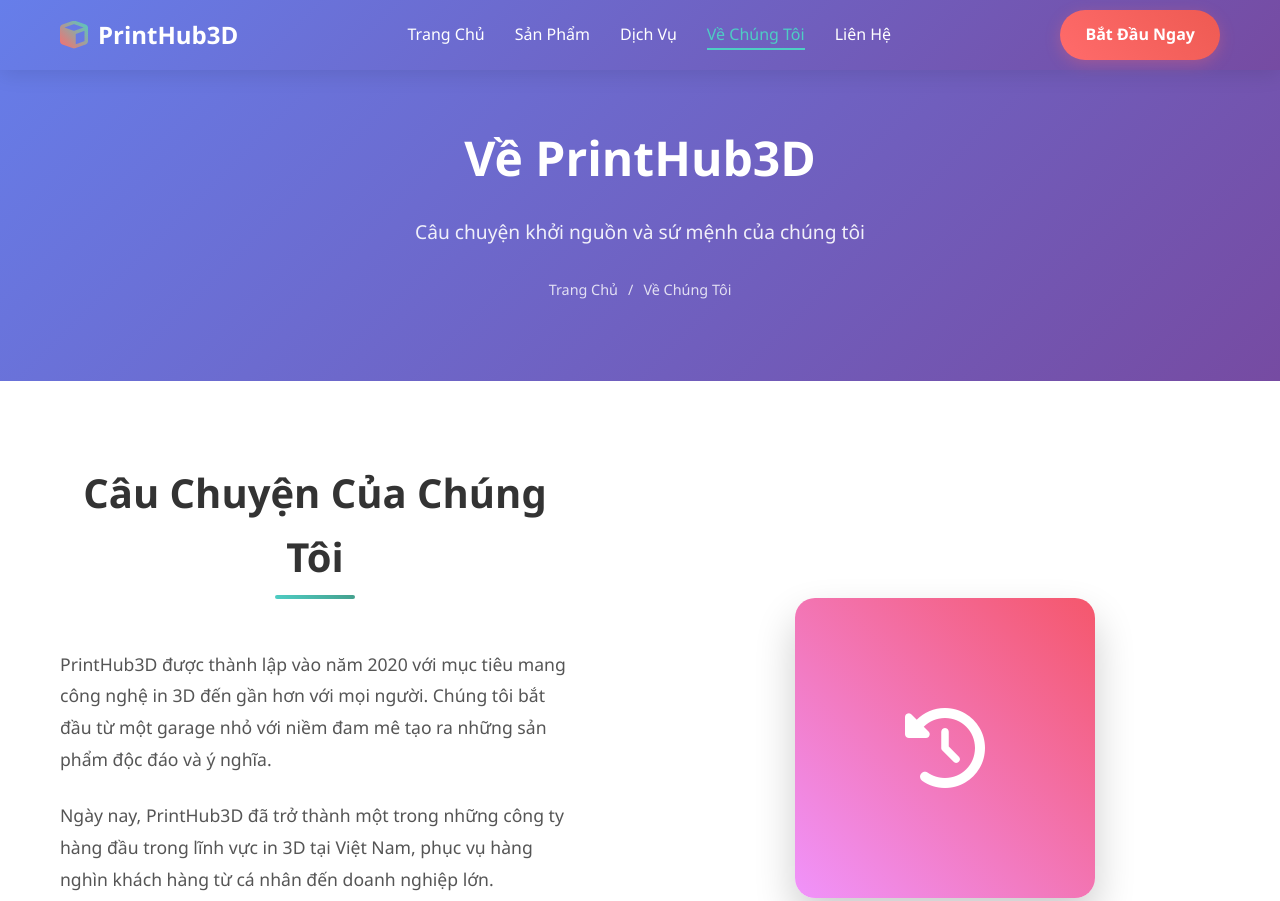
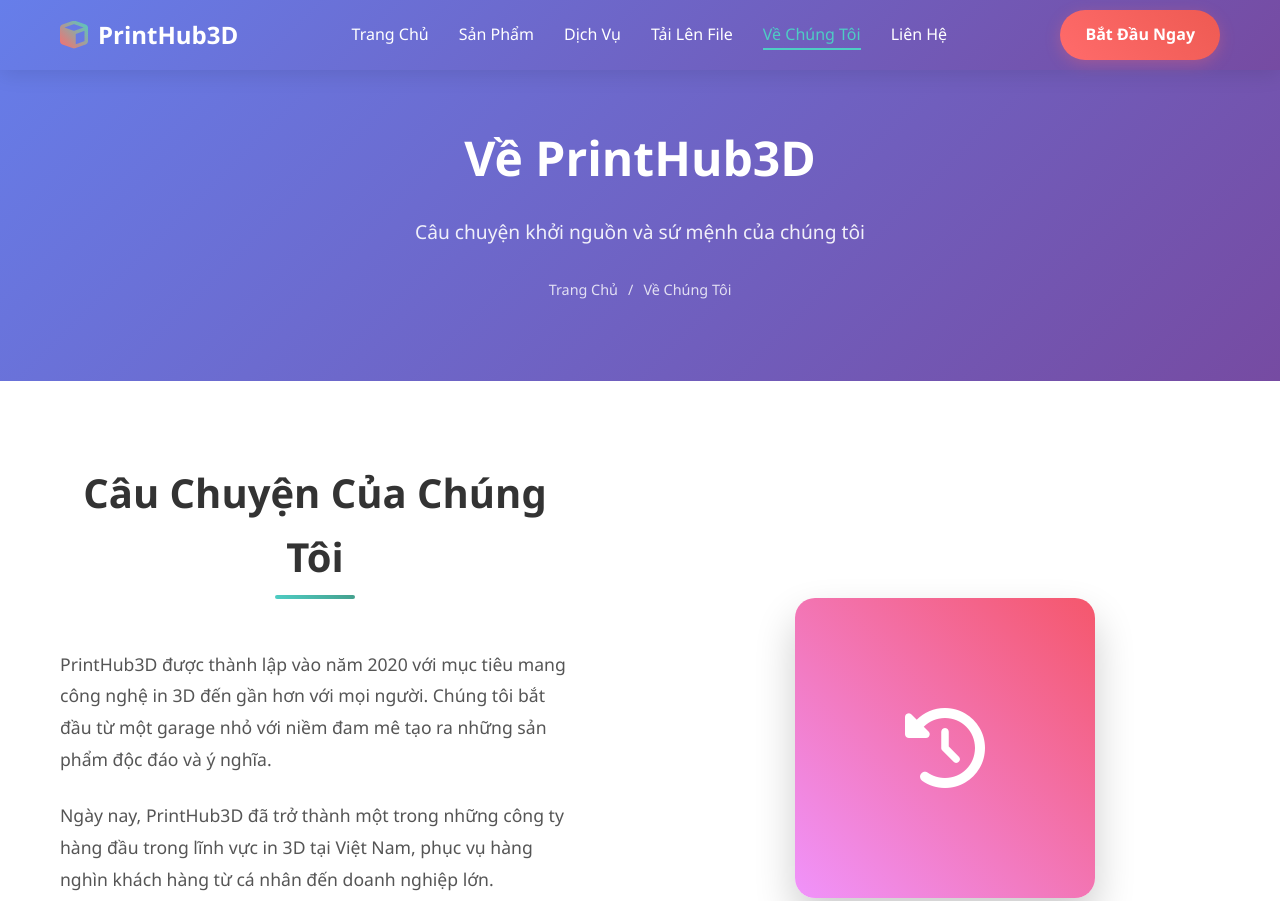
Before and after one commit to printhub3d/printhub3d.github.io, a plain HTML site: page assets/templates/about.html in a window 1280 px wide. Shown: the top 901 px of the page. Drawn offline with Linux system fonts and the light colour scheme.

Commit message:
add upload link to navigation in about, contact, products, and services pages

```diff
--- a/assets/templates/about.html
+++ b/assets/templates/about.html
@@ -19,6 +19,7 @@
             <li><a href="../../index.html">Trang Chủ</a></li>
             <li><a href="products.html">Sản Phẩm</a></li>
             <li><a href="services.html">Dịch Vụ</a></li>
+            <li><a href="upload.html">Tải Lên File</a></li>
             <li><a href="about.html" class="active">Về Chúng Tôi</a></li>
             <li><a href="contact.html">Liên Hệ</a></li>
         </ul>
```
Also changed, not shown: assets/templates/contact.html (+1 -0 lines), assets/templates/products.html (+1 -0 lines), assets/templates/services.html (+1 -0 lines).
